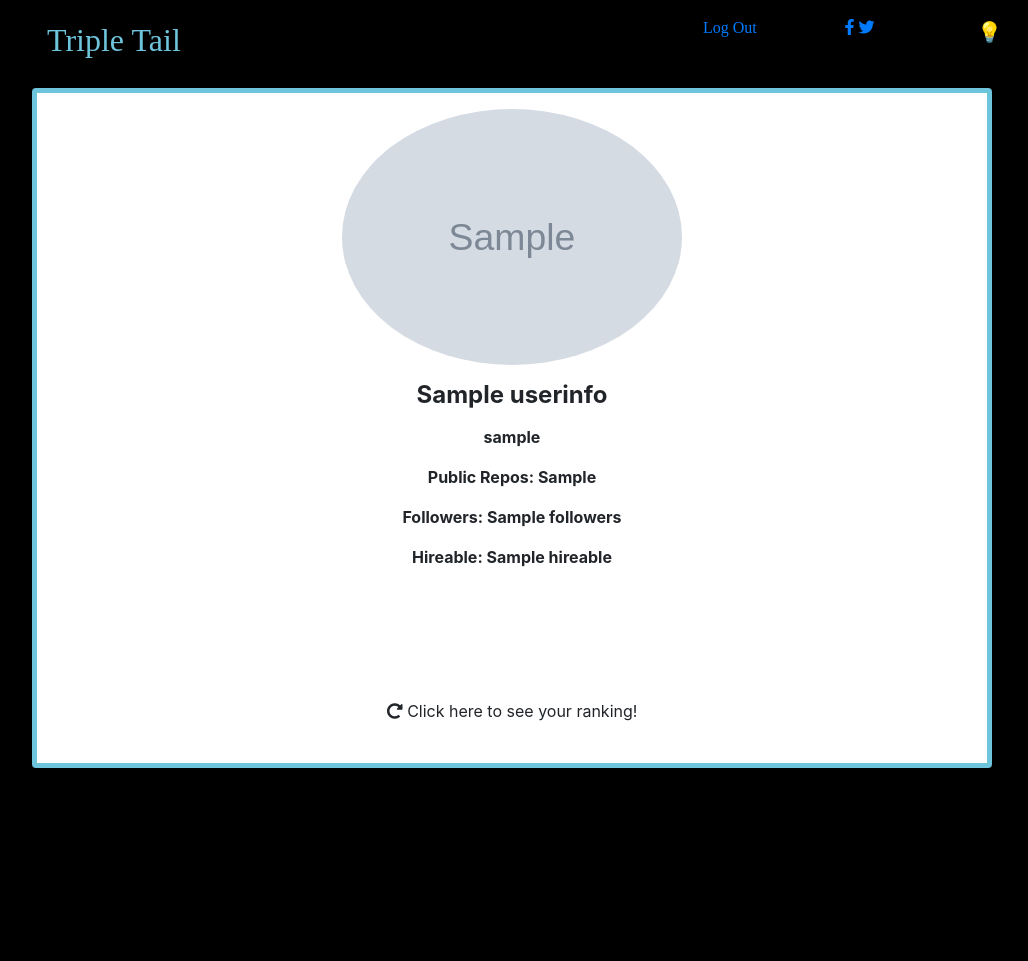
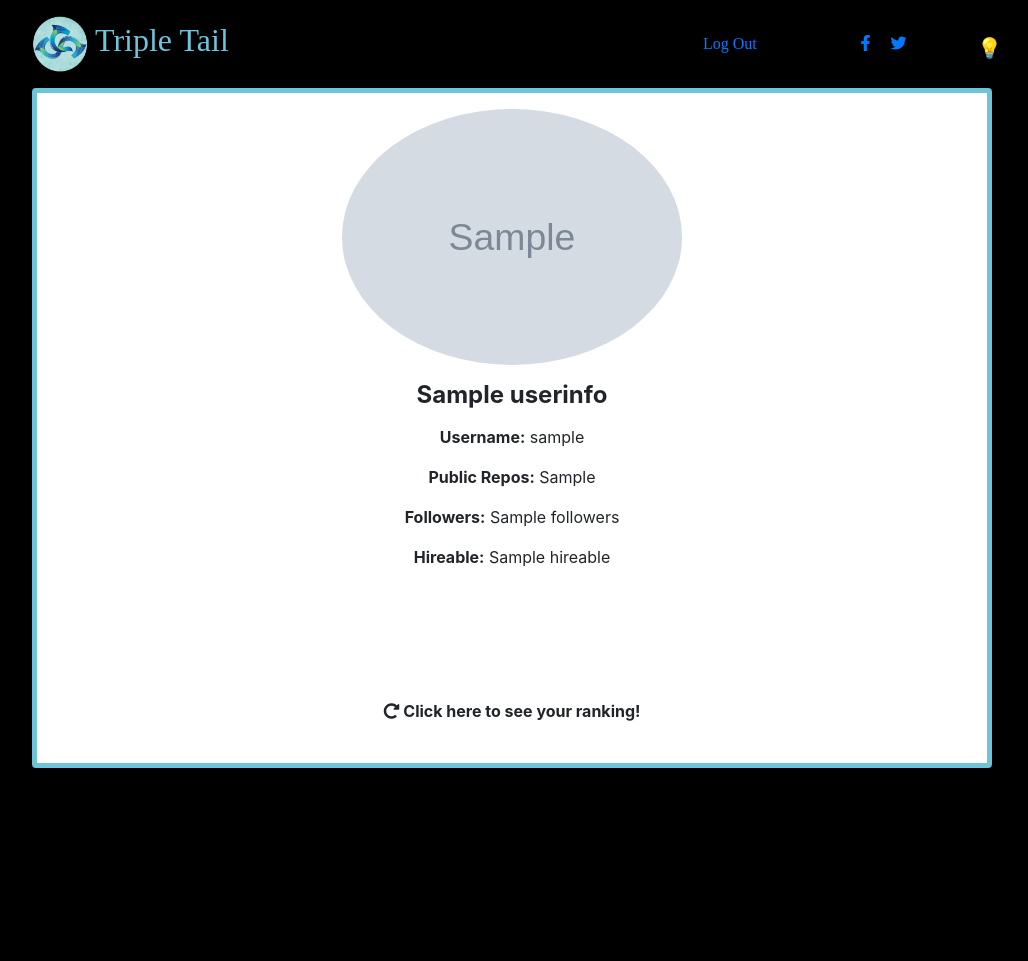
Before and after one commit to truong21/TripleTail, a Flask app: template backend/templates/ranking.html in a window 1280 px wide. Shown: the top 961 px of the page, without its empty margins (128-1156 px from the left). Run offline with Flask 2, Linux system fonts and the light colour scheme; the template is opened without the code that fills it: most values are stand-ins (such as "Sample title", 1, 10 or a date in 2020); grey boxes marked "Sample" are stand-in pictures; some libraries are stand-ins or nearby versions.

Commit message:
More backend things

```diff
--- a/backend/app.py
+++ b/backend/app.py
@@ -36,7 +36,7 @@ def homepage():
 
 @app.route('/testing')
 def test():
-    userinfo = {'tier': 'tier1', 'username': 'hello', 'name': 'Random Name'}
+    userinfo = {'tier': 'tier1', 'username': 'hello', 'name': 'Random Name', 'public_repos': 10,        'followers': 10, 'hireable': 'Yes'}
     return render_template('ranking.html', userinfo=userinfo)
 
 
--- a/backend/static/styles/layout.css
+++ b/backend/static/styles/layout.css
@@ -43,3 +43,23 @@ body.blue {
 .facebook-button, .twitter-button {
   display: inline-block;
 }
+
+.logo-corner {
+  background-image: url('../images/clogo.png');
+  background-position: left;
+  background-repeat: no-repeat;
+  background-size: contain;
+
+}
+
+.logo-corner h2 {
+  padding-left: 3rem;
+}
+
+.col-4 .row {
+  padding-top: 1rem;
+}
+
+.twitter-button, .facebook-button {
+  padding-left: 1rem;
+}
--- a/backend/templates/base.html
+++ b/backend/templates/base.html
@@ -14,7 +14,7 @@
   </head>
   <body class="black">
 	<div class="header w-75 row">
-      <div class="navbar-brand logo align-content-center col-8">
+      <div class="navbar-brand logo align-content-center col-8 logo-corner">
 		<h2>Triple Tail</h2>
       </div>
       <div class="col-4">
--- a/backend/templates/index.html
+++ b/backend/templates/index.html
@@ -2,7 +2,7 @@
 {% block css %}
 <link rel="stylesheet" href="{{ url_for('static', filename='styles/index.css') }}">
 {% endblock %}
-
+{% block title %}Login{% endblock %}
 {% block content %}
   <div class="container-fluid w-75">
    <h1 id="logo">
--- a/backend/templates/ranking.html
+++ b/backend/templates/ranking.html
@@ -2,6 +2,8 @@
 {% block css %}
   <link rel="stylesheet" href="{{ url_for('static', filename='styles/ranking.css') }}">
 {% endblock %}
+
+{% block title %}Ranking{% endblock %}
 
 {% block log_out %}
 <div class="col"><a href="{{ url_for('homepage') }}">Log Out</a></div>
@@ -20,13 +22,13 @@
       <!-- Content -->
       <div class="card-body">
         <h4 class="font-weight-bold mb-3">{{ userinfo.name }}</h4>
-        <p class="font-weight-bold blue-text">{{ userinfo.username }}</p>
-	<p class="font-weight-bold blue-text">Public Repos: {{ userinfo.public_repos }}</p>
-	<p class="font-weight-bold blue-text">Followers: {{ userinfo.followers }}</p>
-	<p class="font-weight-bold blue-text">Hireable: {{ userinfo.hireable }}</p>
+        <p><b>Username:</b> {{ userinfo.username }}</p>
+	<p><b>Public Repos:</b> {{ userinfo.public_repos }}</p>
+	<p><b>Followers:</b> {{ userinfo.followers }}</p>
+	<p><b>Hireable:</b> {{ userinfo.hireable }}</p>
 	<!-- Triggering button -->
         <div style="cursor: pointer" id="rotatefront" class="rotate-button">
-	  <a class="rotate-btn" data-card="card-1"><i class="fas fa-redo-alt"></i> Click here to see your ranking!</a>
+	  <a class="rotate-btn" data-card="card-1"><i class="fas fa-redo-alt"></i><b> Click here to see your ranking!</b></a>
 	</div>
       </div>
     </div>
@@ -40,29 +42,29 @@
         <h4 class="font-weight-bold mb-0">About This Rank</h4>
         <hr>
 	<h6 class="font-weight-bold mb-0">Rank</h6>
-	  <p>O(n!)</p>
-        <p>This mighty sloth is on its way to greatness</p>
+	  <p><b>O(n!)</b> &nbsp;&nbsp;O(n) &nbsp;&nbsp;O(1)</p>
+        <h5>This mighty sloth is on its way to greatness</h5>
 
       {% elif userinfo.tier == 'O(n)' %}
         <div class="avatar-animal mx-auto white"><img class="img" src="{{ url_for('static', filename='images/elephant.png') }}"></div>
         <h4 class="font-weight-bold mb-0">Rank</h4>
         <hr>
 	<h6 class="font-weight-bold mb-0">Time Complexity</h6>
-	  <p>O(n)</p>
-        <p>Mediocrity is the elephant in the room</p>
+	  <p>O(n!) &nbsp;&nbsp;<b>O(n)</b> &nbsp;&nbsp;O(1)</p>
+        <h5>Mediocrity is the elephant in the room</h5>
 
       {% else %}
         <div class="avatar-animal mx-auto white"><img class="img" src="{{ url_for('static', filename='images/lion.png') }}"></div>
         <h4 class="font-weight-bold mb-0">Rank</h4>
         <hr>
 	<h6 class="font-weight-bold mb-0">Time Complexity</h6>
-	  <p>O(1)</p>
-        <p>Long live the king!</p>
+	  <p>O(n!) &nbsp;&nbsp;O(n) &nbsp;&nbsp;<b>O(1)</b></p>
+        <h5>Long live the king!</h5>
       {% endif %}
 
         <!-- Content -->
           <div style="cursor: pointer" id="rotateback" class="rotate-button">
-	    <a class="rotate-btn" data-card="card-1"><i class="fas fa-undo"></i> Back to Profile</a>
+	    <a class="rotate-btn" data-card="card-1"><i class="fas fa-undo"></i><b> Back to Profile</b></a>
 	  </div>
       </div>
     </div>
```
